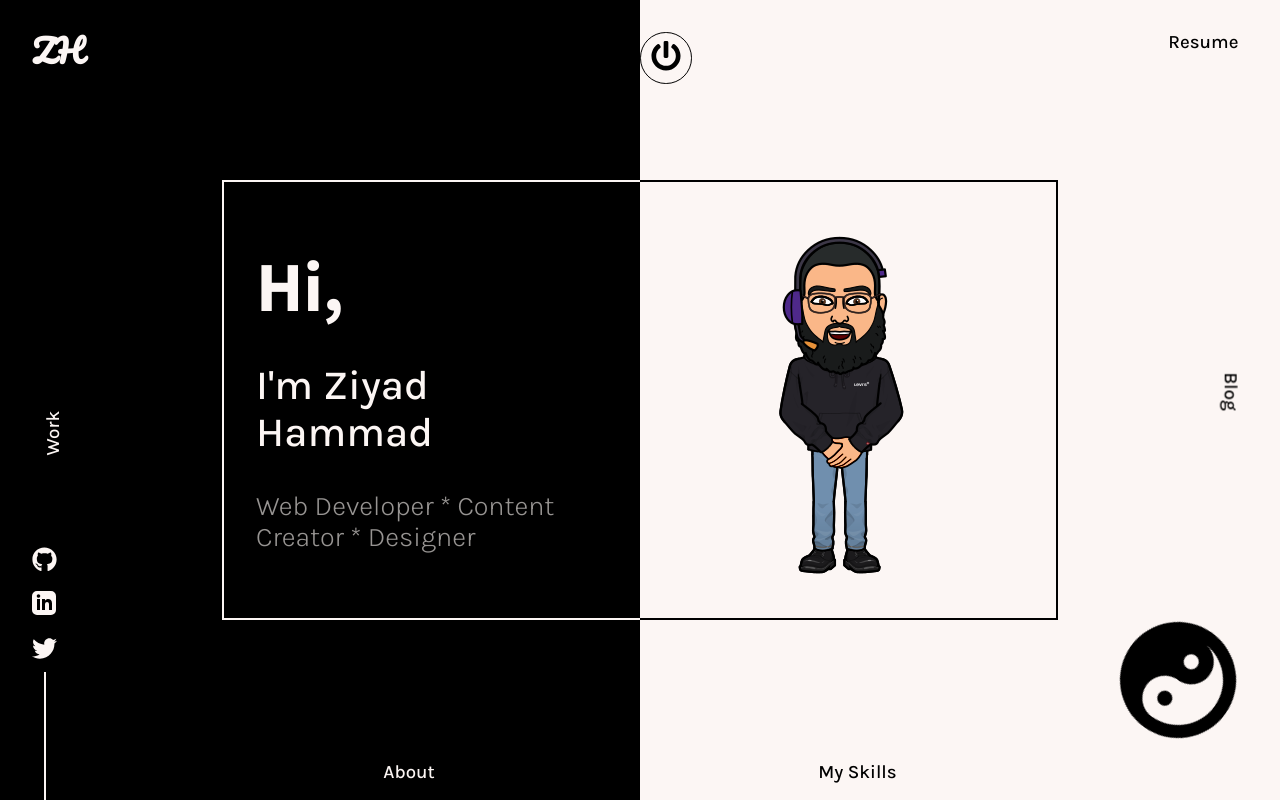
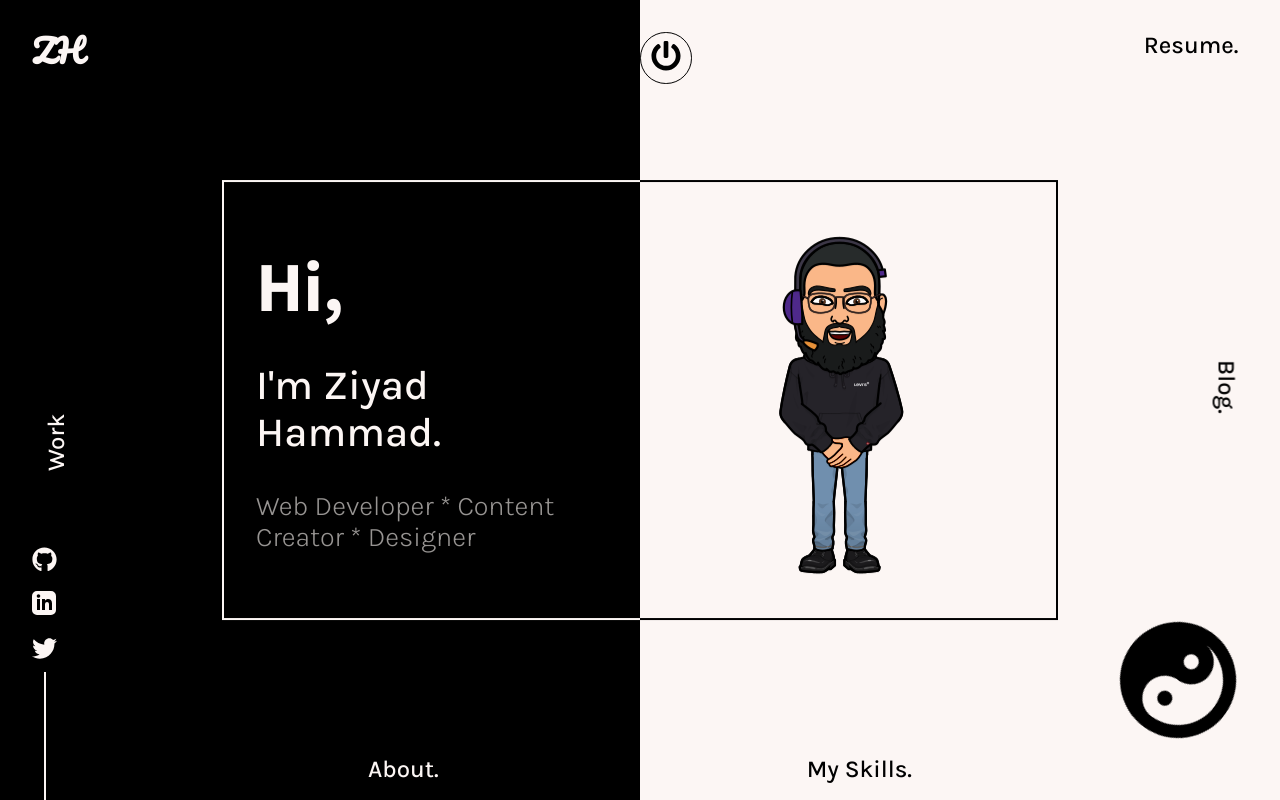
Before and after one commit to ZiyadHammad/Ziyad-Hammad, a React (Create React App) app: page / in a window 1280 px wide. Both pictures are taken after a click on the element "Click Here". Built offline with nearby package versions, Linux system fonts and the light colour scheme.

Commit message:
Finished Intro

```diff
--- a/src/components/Intro.js
+++ b/src/components/Intro.js
@@ -56,18 +56,26 @@ justify-content: space-evenly;
 
 function Intro() {
   return (
-    <Box>
+    <Box
+      initial={{ height: 0 }}
+      animate={{ height: "55vh" }}
+      transition={{type: "spring", duration:2, delay:1}}
+    >
       <SubBox>
         <Text>
           <h1>Hi,</h1>
-          <h3>I'm Ziyad Hammad</h3>
+          <h3>I'm Ziyad Hammad.</h3>
           <h6>Web Developer * Content Creator * Designer</h6>
         </Text>
       </SubBox>
       <SubBox>
-        <div>
+        <motion.div
+           initial={{ opacity: 0 }}
+           animate={{ opacity: 1 }}
+           transition={{type: "spring", duration:1, delay:2}}
+        >
           <img className='Me' src={Me} alt="Profile Picture" />
-        </div>
+        </motion.div>
       </SubBox>
     </Box>
   )
--- a/src/components/Main.js
+++ b/src/components/Main.js
@@ -1,4 +1,5 @@
-import React, {useState} from 'react'
+import { motion } from 'framer-motion'
+import React, { useState } from 'react'
 import { NavLink } from 'react-router-dom'
 import styled, {keyframes} from "styled-components"
 import LogoComponent from '../subComponents/LogoComponent'
@@ -136,33 +137,50 @@ function Main() {
           </Center>
 
         <Resume target="_blank" to={{pathname:"https://drive.google.com/file/d/1aWIzhp2ovUGvPkZTsaJUEJhoQm26DoTq/view"}}>
-          <h3>
-            Resume
-          </h3>
+          <motion.h2
+
+            whileHover={{scale: 1.1}}
+          whileTap={{scale: 0.9}}
+
+          >
+            Resume.
+          </motion.h2>
         </Resume>
 
         <Blog to="/blog">
-          <h3>
-            Blog
-          </h3>
+           <motion.h2
+            whileHover={{scale: 1.1}}
+            whileTap={{scale: 0.9}}
+            >
+              Blog.
+           </motion.h2>
         </Blog>
 
         <Work to="/work" click={click} >
-          <h3>
-            Work
-          </h3>
+        <motion.h2
+            whileHover={{scale: 1.1}}
+            whileTap={{scale: 0.9}}
+            >
+              Work
+           </motion.h2>
         </Work>
 
      <BottomBar>
         <About to="/about" click={click} >
-          <h3>
-            About
-          </h3>
+        <motion.h2
+            whileHover={{scale: 1.1}}
+            whileTap={{scale: 0.9}}
+            >
+              About.
+           </motion.h2>
         </About>
         <Skills to="/skills">
-          <h3>
-           My Skills
-          </h3>
+        <motion.h2
+            whileHover={{scale: 1.1}}
+            whileTap={{scale: 0.9}}
+            >
+              My Skills.
+           </motion.h2>
         </Skills>
     </BottomBar>
 
```
